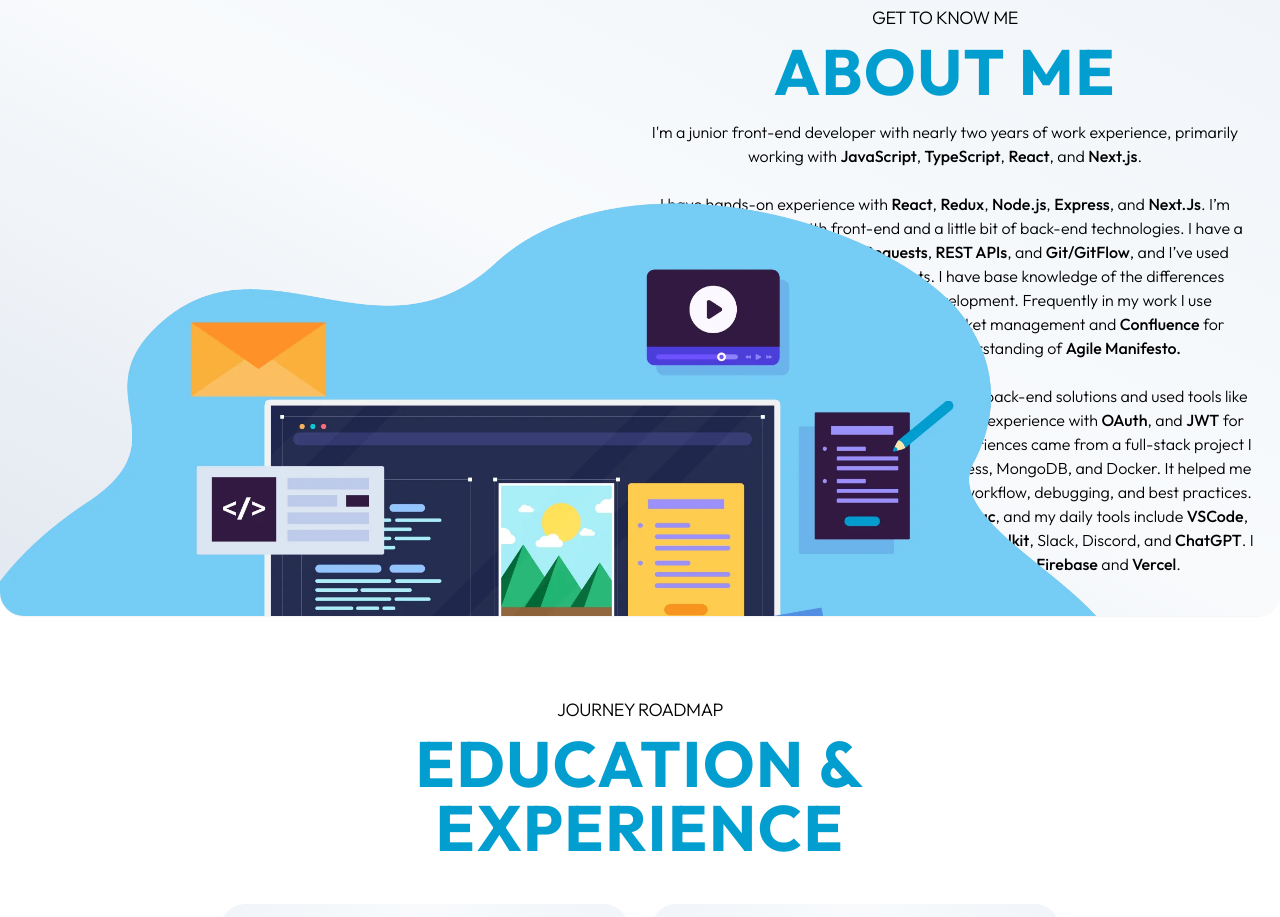
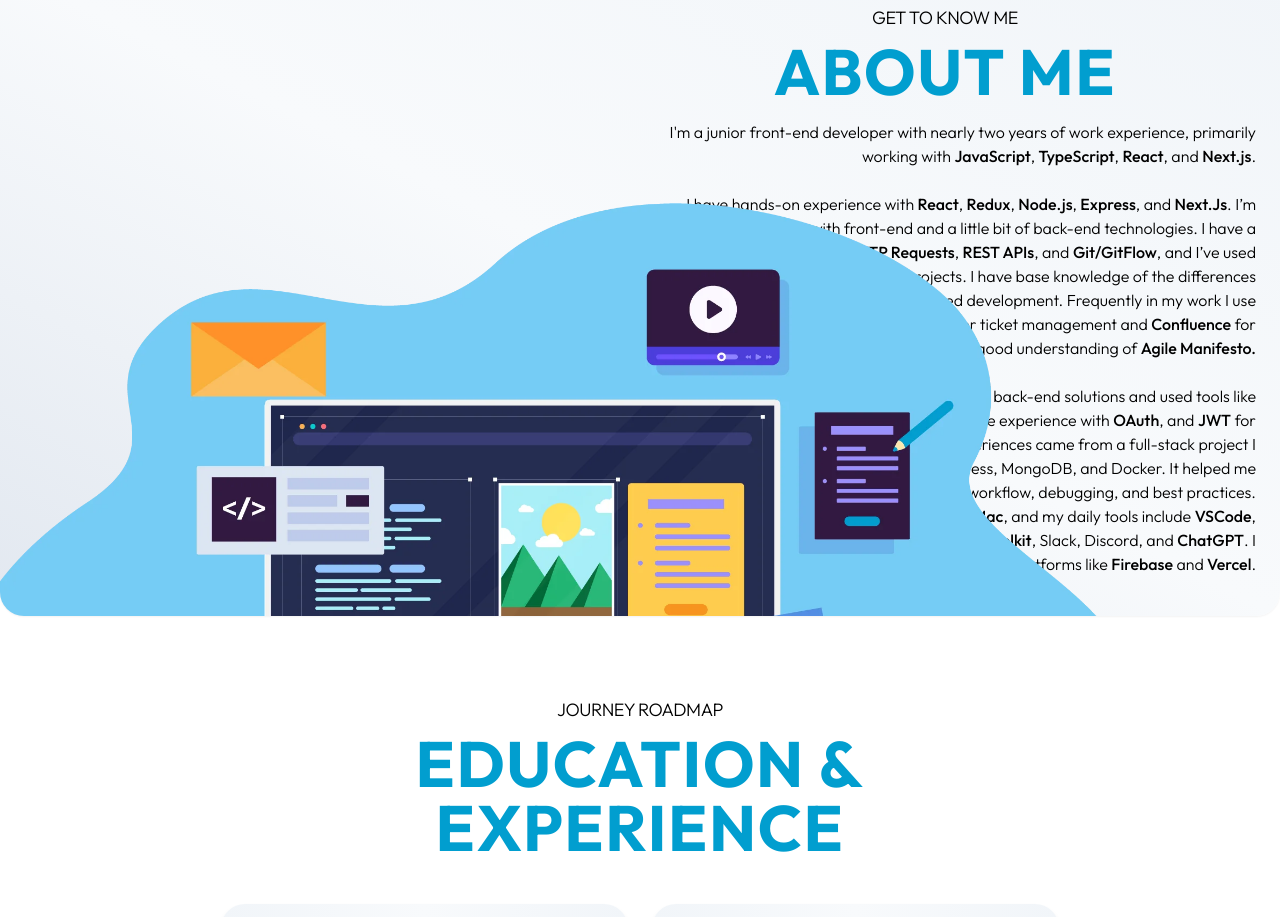
Before and after one commit to lyubomiriliev/Lyubomir-s-Portfolio, a React (Vite) app: page / in a window 1280 px wide. Shown: the part 980-1897 px from the top of the page. Built offline with nearby package versions, Linux system fonts and the light colour scheme.

Commit message:
change about text

```diff
--- a/src/components/AboutMe.jsx
+++ b/src/components/AboutMe.jsx
@@ -34,7 +34,7 @@
         <div className="w-[90%] md:w-full order-1 md:order-2 h-full flex flex-col justify-start pt-10 lg:py-10 pr-6 items-center">
           <SectionHeading title="About me" subTitle="get to know me" />
           <motion.p
-            className="w-full text-base lg:text-center md:text-justify font-outfit lg:text-md font-light mt-4"
+            className="w-full text-base lg:text-right md:text-justify font-outfit lg:text-md font-light mt-4"
             variants={aboutVariant}
           >
             I'm a junior front-end developer with nearly two years of work
```
